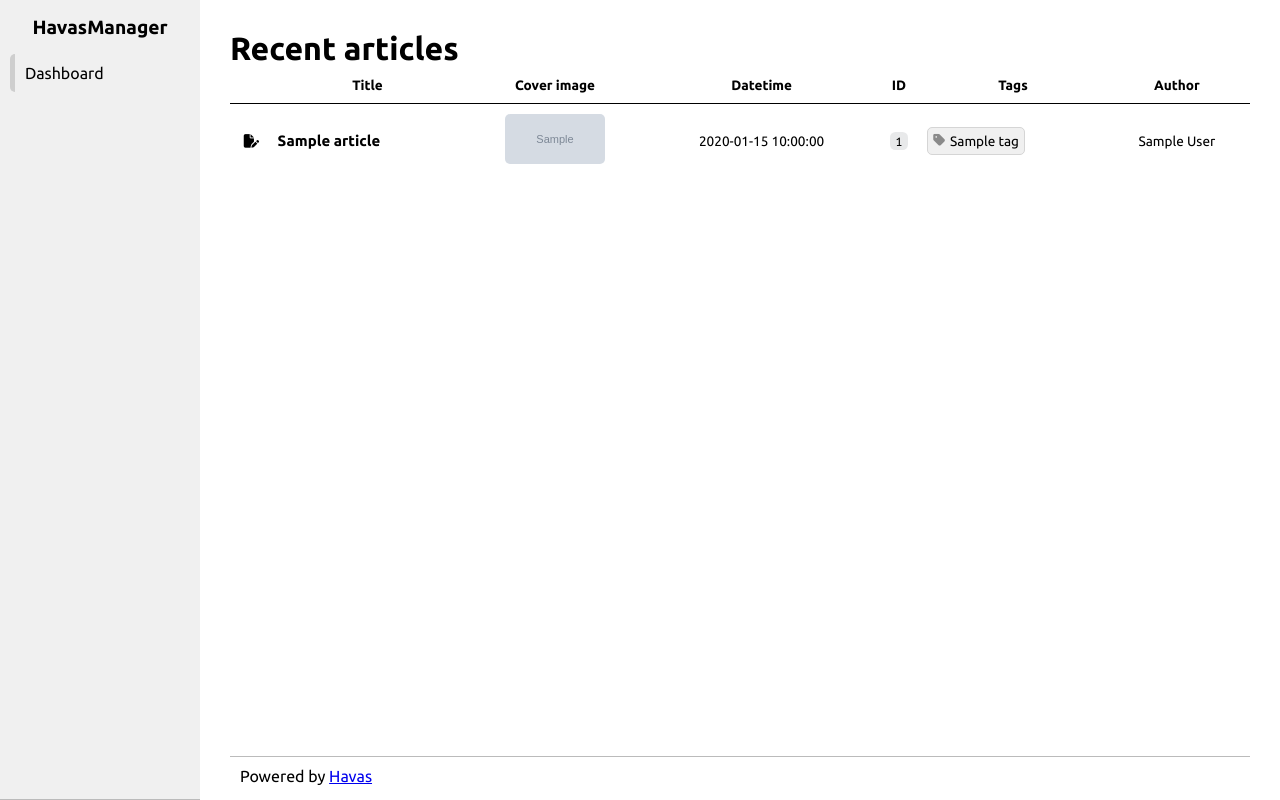
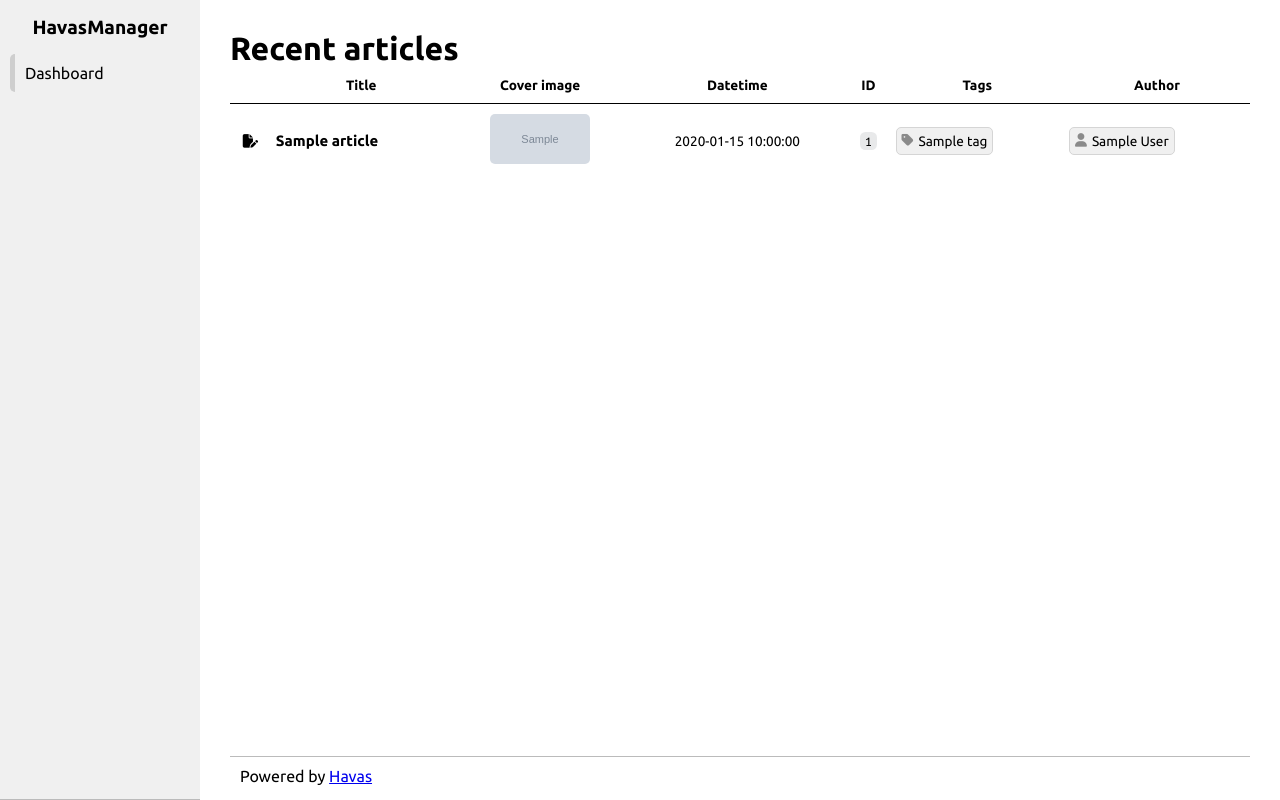
Before and after one commit to dupunkto/havas, a Flask app: template modules/manager_module/templates/manager_index.html in a window 1280 px wide. Run offline with Flask 3, Linux system fonts and the light colour scheme; the template is opened without the code that fills it: most values are stand-ins (such as "Sample title", 1, 10 or a date in 2020); grey boxes marked "Sample" are stand-in pictures; parts of the project's set-up code (start-up, migrations or seed data) failed here and were passed over; some libraries are stand-ins or nearby versions.

Commit message:
Move media and articles into their respective modules Also make styles for tags in the editor and the index the same

```diff
--- a/main.py
+++ b/main.py
@@ -44,9 +44,9 @@ def homepage():
                 formatted = dt_input.strftime("%a %d %b %Y, %H:%M")
         return formatted
 
-    for article in os.listdir(os.path.join(BASE_DIR, "articles", "news")):
+    for article in os.listdir(os.path.join(BASE_DIR, "modules", "articles_module", "articles", "news")):
         article_id = article.removesuffix(".md")
-        with open(os.path.join(BASE_DIR, "articles", "news", article), encoding="utf-8") as file:
+        with open(os.path.join(BASE_DIR, "modules", "articles_module", "articles", "news", article), encoding="utf-8") as file:
             article_content = file.read().strip()
         extract = re.match(r"^---\n(.*?)\n---\n", article_content, re.DOTALL)
         article_data = yaml.safe_load(extract.group(1))
@@ -55,7 +55,7 @@ def homepage():
         article_data["datetime_obj"] = dt_obj
         article_data["datetime_formatted"] = format_date(dt_obj)
 
-        article_data["cover"] = f"/static/media/news/covers/{article_id}.jpg"
+        article_data["cover"] = f"/media/cover/{article_id}.jpg"
         article_data["url"] = f"/article/{article_id}"
 
         article_list.append(article_data)
@@ -65,11 +65,5 @@ def homepage():
     return render_template("index.html", article_list = article_list)
 
 
-# Temporary
-@app.route("/static/media/news/covers/<string:id>.jpg")
-def temp_images(id):
-    return redirect("https://picsum.photos/1500/1000")
-
-
 if __name__ == "__main__":
     app.run(debug=True, port=2000)
--- a/modules/articles_module/routes.py
+++ b/modules/articles_module/routes.py
@@ -23,7 +23,7 @@ project_dir =  os.path.abspath(project_dir)
 def article(slug):
     file_name = slug + ".md"
     try:
-        with open(os.path.join(project_dir, "articles", "news", file_name), encoding="utf-8") as file:
+        with open(os.path.join(project_dir, "modules", "articles_module", "articles", "news", file_name), encoding="utf-8") as file:
             file_content = file.read().strip()
     except FileNotFoundError:
         abort(404)
@@ -48,7 +48,7 @@ def article(slug):
             formatted = dt_input.strftime("%a %d %b %Y, %H:%M")
 
     article_data["dt_formatted"] = formatted
-    article_data["cover"] = f"/static/media/news/covers/{slug}.jpg"
+    article_data["cover"] = f"/media/cover/{slug}.jpg"
 
     text = commonmark.commonmark(file_content_clean)
 
--- a/modules/manager_module/static/styles/home.css
+++ b/modules/manager_module/static/styles/home.css
@@ -41,23 +41,26 @@ th {
     text-align: left;
 }
 
-.tag {
+#tags, #authors {
+    display: flex;
+    flex-direction: row;
+    flex-wrap: wrap;
+    gap: 5px;
+    align-items: center;
+}
+
+.tagbox, .authorbox {
     padding: 5px;
     background: #f0f0f0;
-    margin: 5px 1em 5px 0;
     border: 1px solid #d5d5d5;
     border-radius: 5px;
+    width: fit-content;
     display: flex;
     flex-direction: row;
     align-items: center;
     gap: 5px;
-    width: fit-content;
 }
 
-.tag:last-child {
-    margin-right: 0;
-}
-
-.tag .fa-tag {
+.tagbox .fa-tag, .authorbox .fa-user {
     color: #8a8a8a;
 }
--- a/modules/manager_module/templates/manager_index.html
+++ b/modules/manager_module/templates/manager_index.html
@@ -26,8 +26,20 @@
                 <td class="article-image"><img class="cover-image" src="{{ article.cover }}"></td>
                 <td class="article-datetime">{{ article.datetime }}</td>
                 <td class="article-id"><code>{{ article.id }}</code></td>
-                <td class="article-tags">{% for tag in article.tags %}<span class="tag"><i class="fa-solid fa-tag"></i> {{ tag }}</span>{% endfor %}</td>
-                <td class="article-author">{{ article.author|join(", ") }}</td>
+                <td class="article-tags">
+                    <div id="tags">
+                        {% for tag in article.tags %}
+                            <div class="tagbox"><i class="fa-solid fa-tag"></i>{{ tag }}</div>
+                        {% endfor %}
+                    </div>
+                </td>
+                <td class="article-author">
+                    <div id="authors">
+                        {% for author in article.authors %}
+                            <div class="authorbox"><i class="fa-solid fa-user"></i></i>{{ author }}</div>
+                        {% endfor %}
+                    </div>
+                </td>
             </tr>
         {% endfor %}
     </table>
```
Also changed, not shown: modules/articles_module/articles/news/1920321.md (renamed from articles/news/1920321.md, +6 -4 lines), modules/articles_module/articles/news/2139192.md (renamed from articles/news/2139192.md, +2 -0 lines), modules/articles_module/articles/news/2563804.md (renamed from articles/news/2563804.md, +2 -0 lines), modules/articles_module/articles/news/2913213.md (renamed from articles/news/2913213.md, +2 -0 lines), modules/articles_module/articles/news/5321535.md (renamed from articles/news/5321535.md, +7 -5 lines), modules/articles_module/articles/news/5674328.md (renamed from articles/news/5674328.md, +2 -0 lines), modules/articles_module/articles/news/9231929.md (renamed from articles/news/9231929.md, +2 -0 lines), modules/manager_module/routes.py (+6 -6 lines), modules/media_module/routes.py (added, +19 -0 lines).
